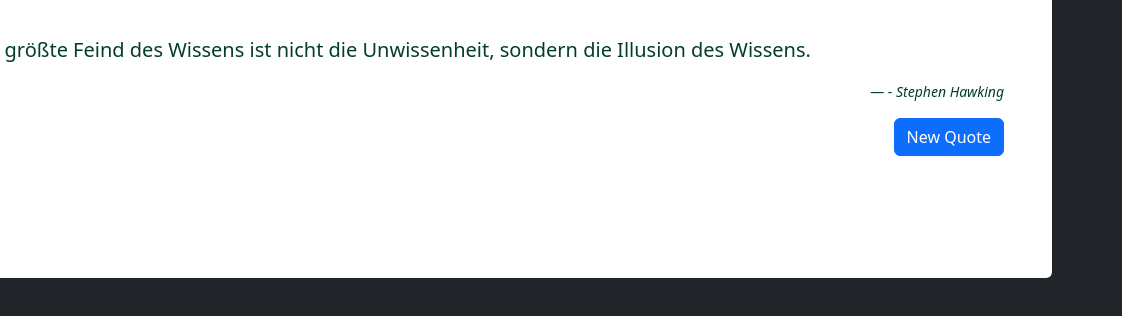
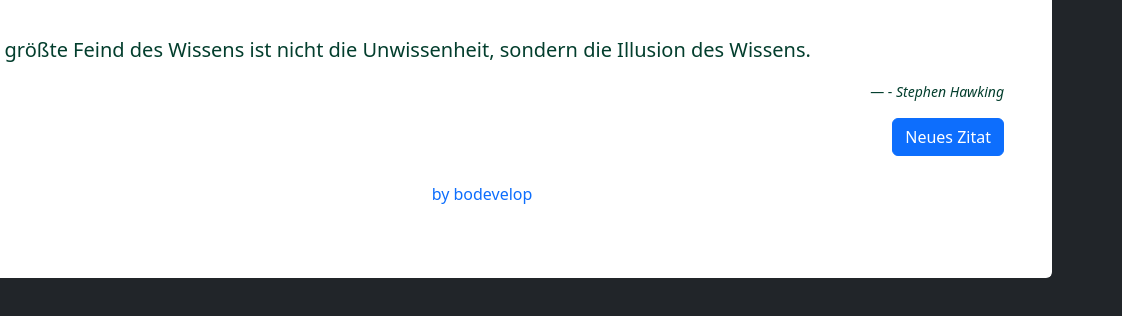
Before and after one commit to bodevelop/quotes.github.io, a plain HTML site: page index.html in a window 1280 px wide. Shown: the part 234-550 px from the top of the page, 158-1280 px from the left. Drawn offline with nearby package versions, Linux system fonts and the light colour scheme; some icons are missing.

Commit message:
Update index.html

```diff
--- a/index.html
+++ b/index.html
@@ -23,12 +23,12 @@
     </div>
     <div id="buttons" class="row">
       <div id="twitter" class="col-4 text-start"></div>
-      <div id="new-quote" class="col-8 text-end"><button class="btn btn-primary">New Quote</button>
+      <div id="new-quote" class="col-8 text-end"><button class="btn btn-primary">Neues Zitat</button>
     </div>
   </div>
 
-  <div id="footer" class="p-4 text-white text-center">by
-    <a class="text-white text-decoration-none" href="https://codepen.io/bodevelop">bodevelop</a>
+  <div id="footer" class="p-4 text-primary text-center">by
+    <a class="text-primary text-decoration-none" href="https://codepen.io/bodevelop">bodevelop</a>
   </div>
 
 </div>
```
